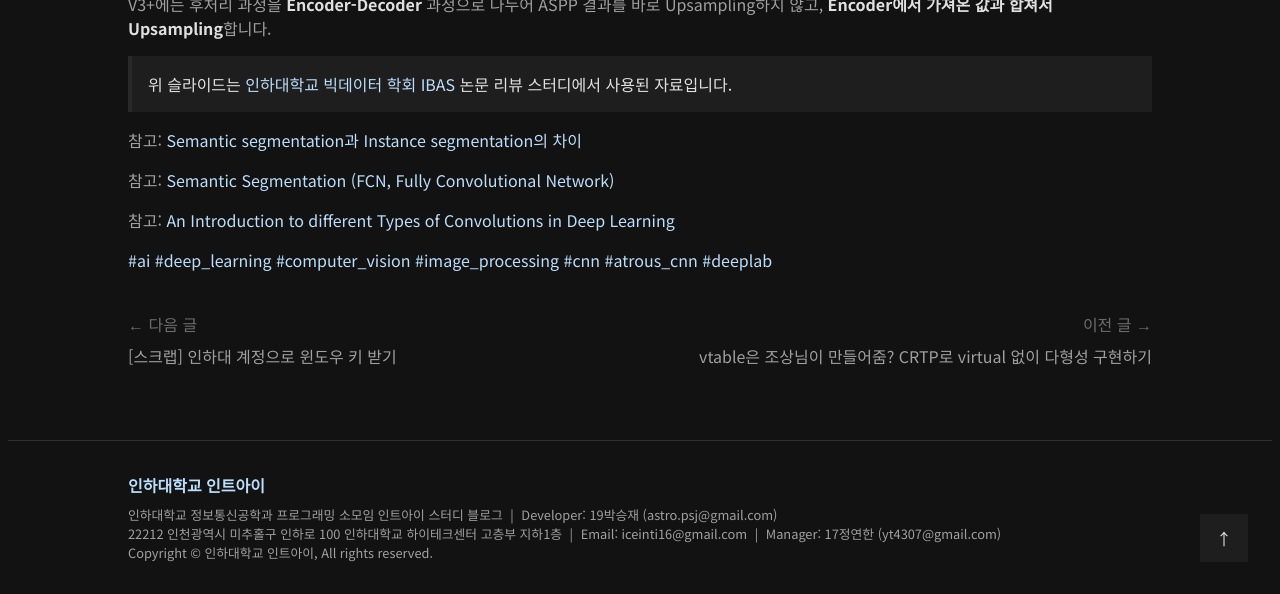
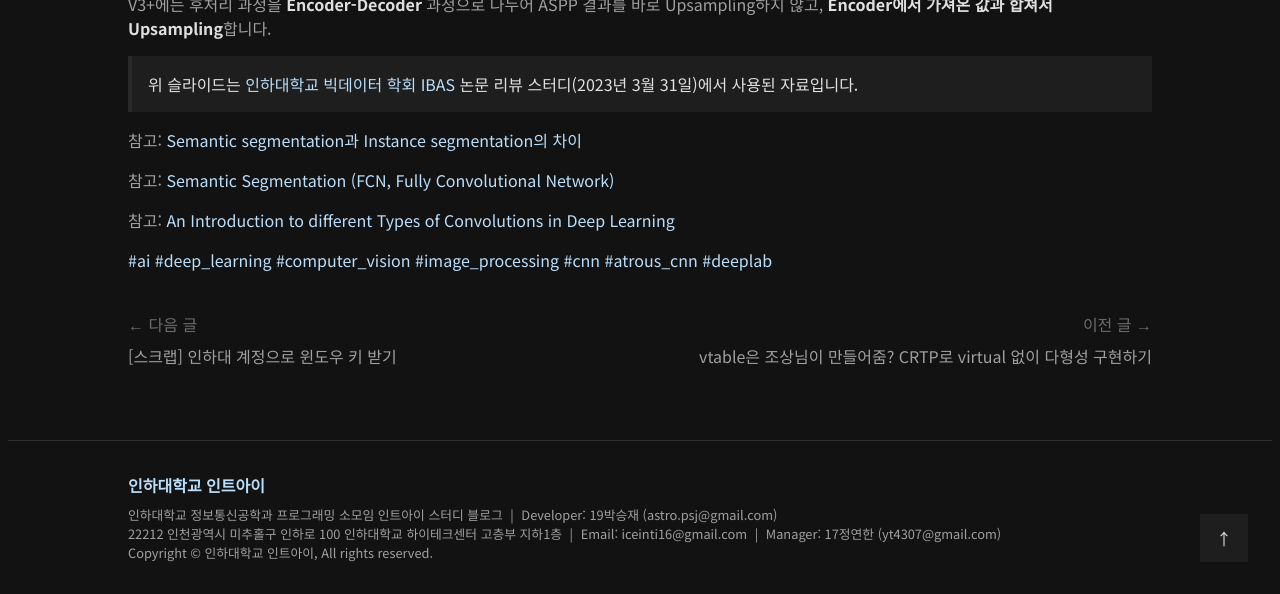
Before and after one commit to int-i/int-i.github.io, a Jekyll site: the page built from _posts/2023-04-05-deeplab-atrous-cnn.md, in a window 1280 px wide and 900 px high, scrolled down 11810 px, cut to the strip 306-900 px from the top of the window. Built offline with Jekyll 4.4.1, drawn with Linux system fonts in a browser that asks for light colours; a script that is not in the unit is left out; comment, search, counter and statistics services are not loaded.

Commit message:
Update post

```diff
--- a/_posts/2023-04-05-deeplab-atrous-cnn.md
+++ b/_posts/2023-04-05-deeplab-atrous-cnn.md
@@ -139,7 +139,7 @@
 
 V3+에는 후처리 과정을 **Encoder-Decoder** 과정으로 나누어 ASPP 결과를 바로 Upsampling하지 않고, **Encoder에서 가져온 값과 합쳐서 Upsampling**합니다.
 
-> 위 슬라이드는 [인하대학교 빅데이터 학회 IBAS](https://www.inhabas.com/) 논문 리뷰 스터디에서 사용된 자료입니다.
+> 위 슬라이드는 [인하대학교 빅데이터 학회 IBAS](https://www.inhabas.com/) 논문 리뷰 스터디(2023년 3월 31일)에서 사용된 자료입니다.
 
 참고: [Semantic segmentation과 Instance segmentation의 차이](https://ganghee-lee.tistory.com/44)
 
```
